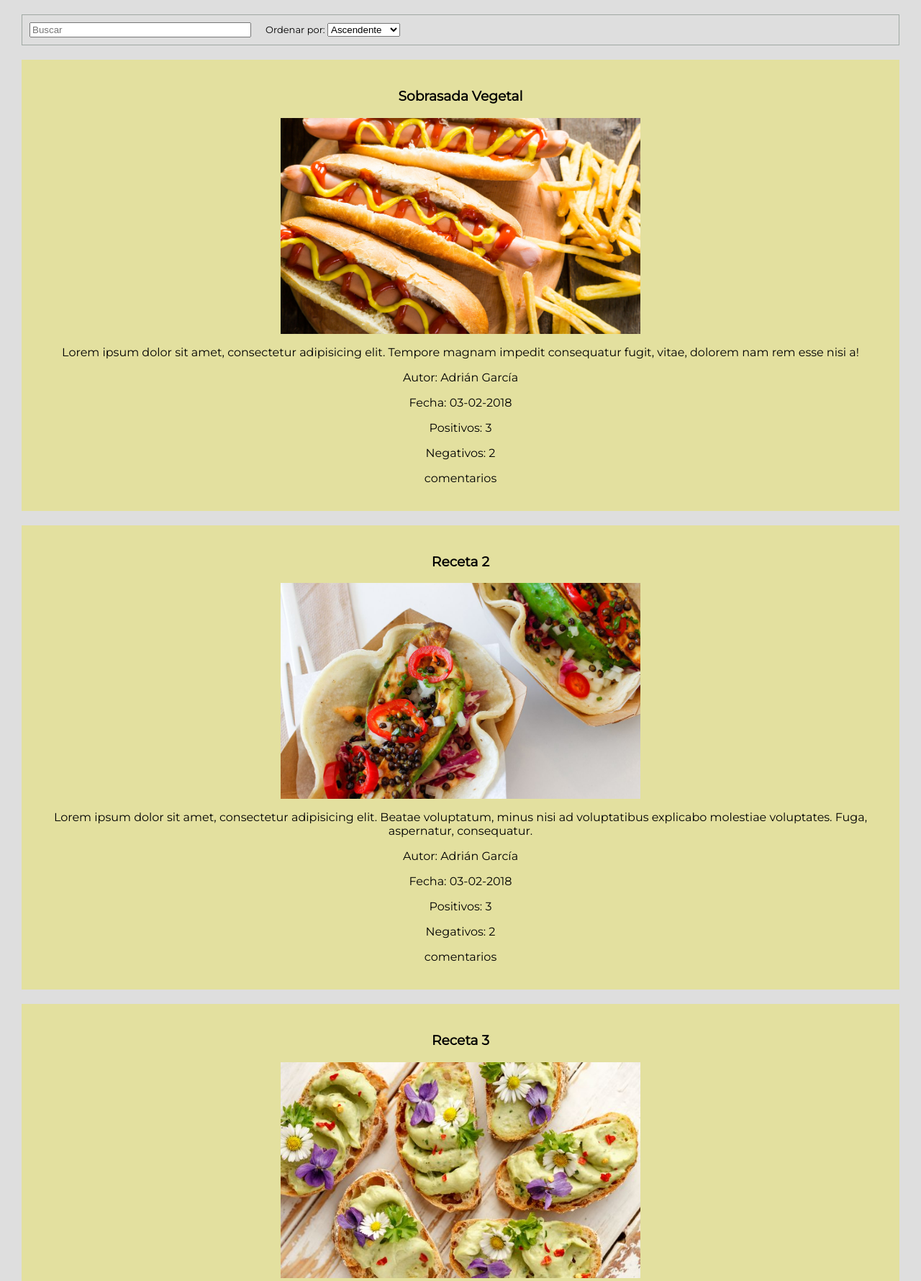
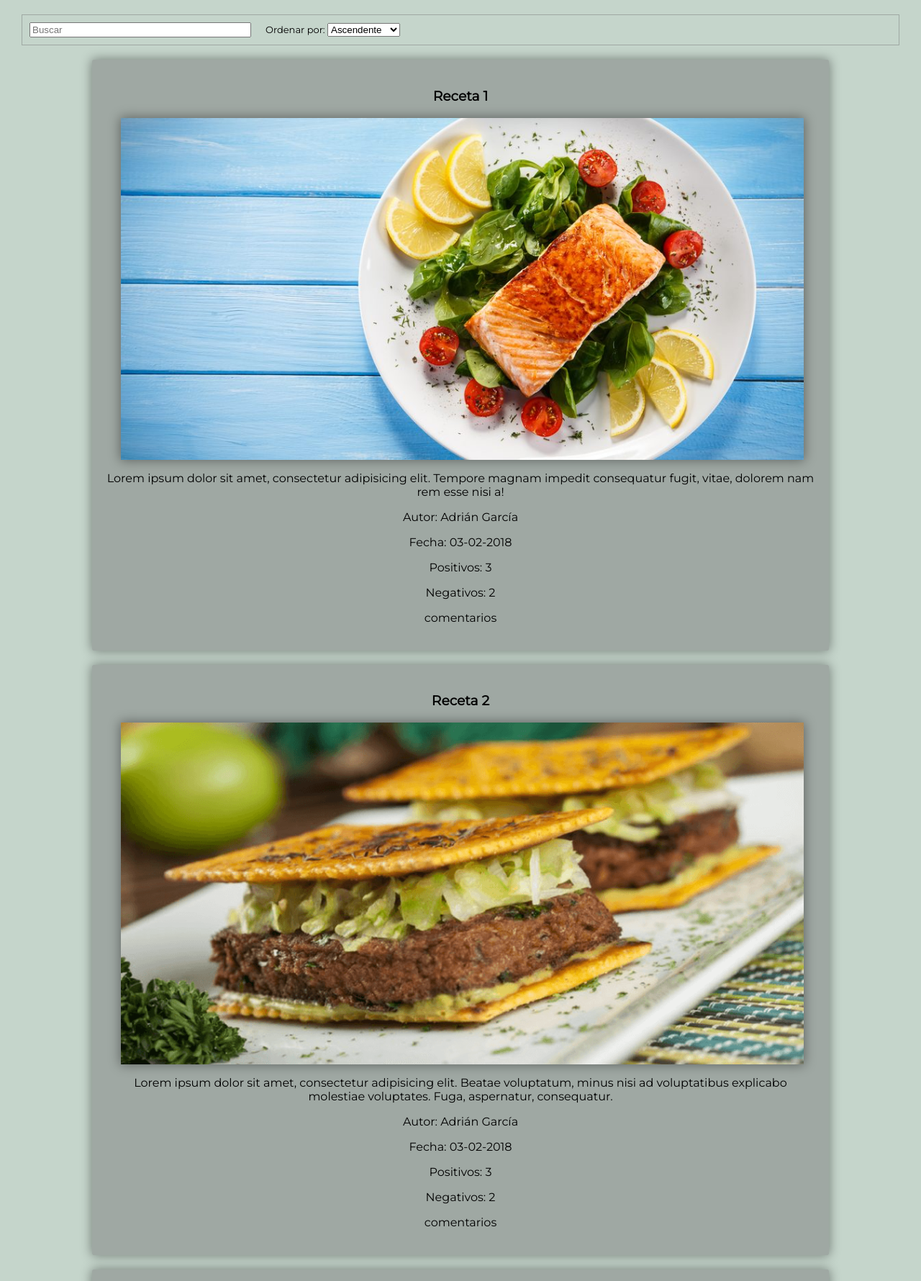
Before and after one commit to JoanOrts/PWC, a PHP site: page / in a window 1280 px wide. Shown: the part 269-2049 px from the top of the page at 72% size. Run offline with PHP 8.4, Linux system fonts and the light colour scheme.

Commit message:
cambios css

```diff
--- a/css/styleJoan.css
+++ b/css/styleJoan.css
@@ -7,7 +7,7 @@ body {margin: 0px;padding-top:0;}
 body,html{
   font-family: montserrat;
   font-weight:normal;
-  background-color: #dedede;
+  background-color: #c5d5cb;;
 }
 
 body>header{
@@ -109,17 +109,30 @@ body>header{
     box-sizing: border-box;
     display: inline-block;
 }
+
 /*----------------- RECETAS INDEX ----------------*/
 
 .articleindex{
-    margin:0 30px;
+    /*margin:0 30px;
      background-color: #e3e09f;
+     padding: 20px;
+     margin-top: 20px;*/
+
+     background: #9fa8a3;;
+     border: 0 none;
+     border-radius: 3px;
+     box-shadow: 0 0 15px 1px rgba(0, 0, 0, 0.4);
+     padding: 15px 30px;
+     box-sizing: border-box;
+     width: 80%;
+     margin: 0 auto;
+     position: relative;
      padding: 20px;
      margin-top: 20px;
 }
 
 .articleindex img{
-    height: 300px;
+    /*height: 300px;
     width: 500px;
     padding: 0;
     align-self: center;
@@ -127,8 +140,22 @@ body>header{
     margin-left: auto;
     margin-right: auto;
     object-fit: cover;
+    box-shadow: 0 0 15px 1px rgba(0, 0, 0, 0.4);*/
+
+    display: block;
+    margin-left: 4%;
+    margin-right: auto;
+    width: 193%;
+    margin-bottom: 10px;
+    box-shadow: 0 0 15px 1px rgba(0, 0, 0, 0.4);
 
 }
+
+.contenedor {
+  position: relative;
+  width: 50%;
+}
+
 .articleindex p{
   text-align: center;
 }
@@ -299,15 +326,15 @@ body>header{
 }
 #paginacion a{
   text-decoration: none;
-  color:inherit;
-  background-color: #9fa8a3;
+  color:inherit;/*
+  background-color: #9fa8a3;*/
   padding: 0.2em 0.6em;
   display: inline-block;
   font-size: 0.9em;
 
 }
 #paginacion a:hover{
-  background-color: #c5d5cb;
+  background-color: #e3e0cf;
 }
 
 /*-------------------------------FOOTER--------------------------------*/
@@ -420,8 +447,12 @@ footer {
     width: 80%;
   }
 
+  .articleIndex{
+    width:145%;
+  }
 
-  .articleindex img{
+
+  /*.articleindex img{
     height: 200px;
     width: 300px;
     padding: 0;
@@ -431,7 +462,7 @@ footer {
     margin-right: auto;
     object-fit: cover;
 
-  }
+  }*/
 
   .ordenacion>li:nth-child(1) input{
   width:150px;
--- a/index.html
+++ b/index.html
@@ -49,8 +49,10 @@
 		</select></li>
 	</ul>
 		<article class="articleindex">
-			<a href="receta.html"><h3>Sobrasada Vegetal</h3></a>
-			<img src="images/entrada1.jpg" alt="Imagen de Receta">
+			<a href="receta.html"><h3>Receta 1</h3></a>
+			<div class="contenedor">
+			<img src="images/receta.jpg" alt="Imagen de Receta">
+		</div>
 			<p>Lorem ipsum dolor sit amet, consectetur adipisicing elit. Tempore magnam impedit consequatur fugit, vitae, dolorem nam rem esse nisi a!</p>
 
 			<p>Autor: <a href="buscar.html">Adrián García</a></p>
@@ -62,7 +64,9 @@
 
 		<article class="articleindex">
 			<a href="receta.html"><h3>Receta 2</h3></a>
-			<img src="images/entrada2.jpg" alt="Imagen de Receta">
+			<div class="contenedor">
+			<img src="images/receta2.png" alt="Imagen de Receta">
+		</div>
 			<p>Lorem ipsum dolor sit amet, consectetur adipisicing elit. Beatae voluptatum, minus nisi ad voluptatibus explicabo molestiae voluptates. Fuga, aspernatur, consequatur.</p>
 
 			<p>Autor: <a href="buscar.html">Adrián García</a></p>
@@ -73,7 +77,9 @@
 		</article>
 		<article class="articleindex">
 			<a href=""><h3>Receta 3</h3></a>
-			<img src="images/entrada3.jpg" alt="Imagen de Receta">
+			<div class="contenedor">
+			<img src="images/receta3.png" alt="Imagen de Receta">
+		</div>
 			<p>Lorem ipsum dolor sit amet, consectetur adipisicing elit. Beatae voluptatum, minus nisi ad voluptatibus explicabo molestiae voluptates. Fuga, aspernatur, consequatur.</p>
 
 			<p>Autor: <a href="buscar.html">Adrián García</a></p>
@@ -84,7 +90,9 @@
 		</article>
 		<article class="articleindex">
 			<a href=""><h3>Receta 4</h3></a>
-			<img src="images/entrada4.jpg" alt="Imagen de Receta">
+			<div class="contenedor">
+			<img src="images/receta4.jpg" alt="Imagen de Receta">
+		</div>
 			<p>Lorem ipsum dolor sit amet, consectetur adipisicing elit. Beatae voluptatum, minus nisi ad voluptatibus explicabo molestiae voluptates. Fuga, aspernatur, consequatur.</p>
 
 			<p>Autor: <a href="buscar.html">Adrián García</a></p>
@@ -95,7 +103,9 @@
 		</article>
 		<article class="articleindex">
 			<a href=""><h3>Receta 5</h3></a>
-			<img src="images/entrada5.jpg" alt="Imagen de Receta">
+			<div class="contenedor">
+			<img src="images/receta5.jpg" alt="Imagen de Receta">
+		</div>
 			<p>Lorem ipsum dolor sit amet, consectetur adipisicing elit. Beatae voluptatum, minus nisi ad voluptatibus explicabo molestiae voluptates. Fuga, aspernatur, consequatur.</p>
 
 			<p>Autor: <a href="buscar.html">Adrián García</a></p>
@@ -106,7 +116,9 @@
 		</article>
 		<article class="articleindex">
 			<a href=""><h3>Receta 6</h3></a>
-			<img src="images/entrada6.jpg" alt="Imagen de Receta">
+			<div class="contenedor">
+			<img src="images/receta6.jpg" alt="Imagen de Receta">
+		</div>
 			<p>Lorem ipsum dolor sit amet, consectetur adipisicing elit. Beatae voluptatum, minus nisi ad voluptatibus explicabo molestiae voluptates. Fuga, aspernatur, consequatur.</p>
 
 			<p>Autor: <a href="buscar.html">Adrián García</a></p>
```
Also changed, not shown: images/receta.jpg (added), images/receta2.png (added), images/receta3.png (added), images/receta4.jpg (added), images/receta5.jpg (added), images/receta6.jpg (added), 1 other file.
